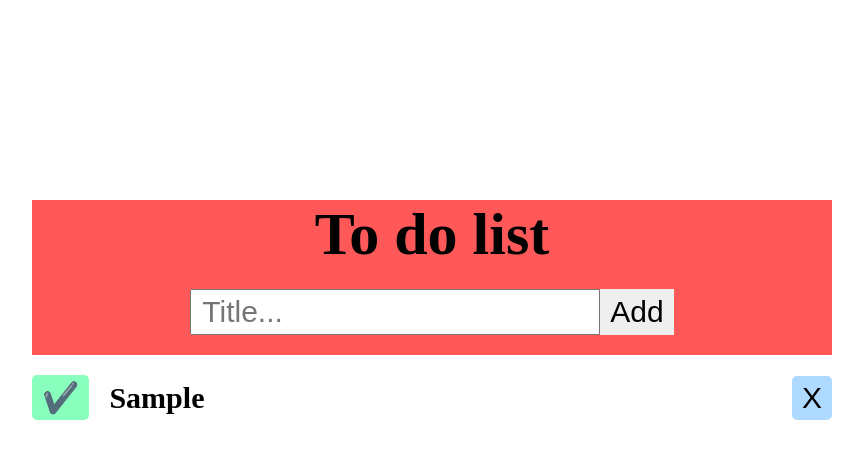
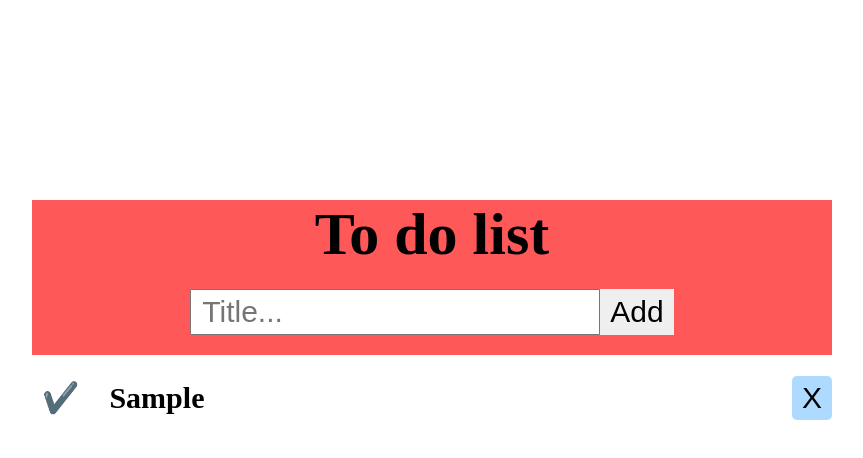
Before and after one commit to bernardkrehula/react-to-do-app, a React (Vite) app in the folder my-app/: page / in a window 1280 px wide. Both pictures are taken after typing "Sample" into the empty fields and a click on the button "Add". Shown: the top 458 px of the page, without its empty margins (208-1071 px from the left). Built offline with nearby package versions, Linux system fonts and the light colour scheme.

Commit message:
set update isChecked function

```diff
--- a/my-app/src/App.css
+++ b/my-app/src/App.css
@@ -67,7 +67,7 @@ html{
   background-color: rgb(110, 176, 234);
 }
 .checkTask {
-  background-color: rgb(137, 255, 190);
   border-radius: 5px;
   padding: 5px 10px;
+  background-color: transparent;
 }
--- a/my-app/src/App.jsx
+++ b/my-app/src/App.jsx
@@ -4,6 +4,7 @@ import CreateTask from './task'
 import { useRef } from 'react';
 function App() {
   const [getTask, setTask ] = useState([]);
+  const [getIsChecked, setIsChecked ] = useState();
   const inputValue = useRef(null);
 
   const setInputValue = (e) => {
@@ -19,6 +20,11 @@ function App() {
       ])
       inputValue.current.value = ''
   }
+  const updateIsChecked = (id) => {
+    setIsChecked(getTask.map(task => {
+      return task.id === id ? {...task, isChecked: !task.isChecked} : task
+    }))
+  }
 
   return (
     <>
@@ -30,7 +36,7 @@ function App() {
             <button type='submit'>Add</button>
           </div>
         </form>
-        <CreateTask getTask={getTask}/>
+        <CreateTask getTask={getTask} updateIsChecked={updateIsChecked}/>
       </div>
     </>
   )
--- a/my-app/src/task.jsx
+++ b/my-app/src/task.jsx
@@ -1,19 +1,27 @@
+import { useState } from "react"
 
-const CreateTask = (getTask) => {
+const CreateTask = ({getTask, updateIsChecked}) => {
+    const [ getColor, setColor ] = useState()
 
+
+
+    if(getTask != undefined){
     return(
-        getTask.getTask.map(task => {
+            getTask.map(task => {
 
                 const { id, info, isChecked } = task
+                console.log(id)
                 return(
-                <li className="task" key={id}>
-                    <button className="checkTask">✔️</button>
+                    <li className="task" key={id} style={{backgroundColor: isChecked ? 'rgb(206, 206, 206)' : 'transparent'}}>
+                        <button className="checkTask" onClick={() => updateIsChecked(id)} style={{backgroundColor: getColor}}>✔️</button>
                         <h2>{info}</h2>
                         <button className="removeTask">X</button>
                     </li>
                 )
             })
         )
+    }
+
 
 }
 
```
Lines whose indentation alone changed are shown as unchanged.
